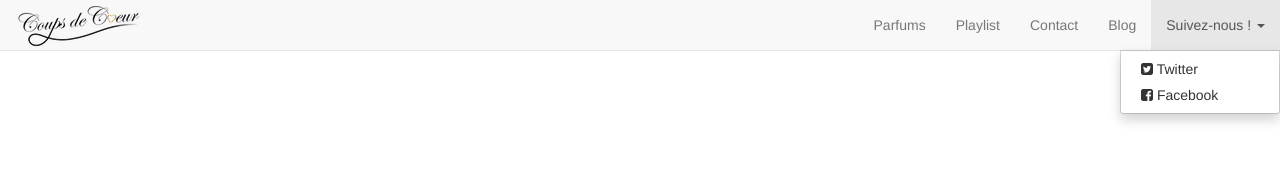
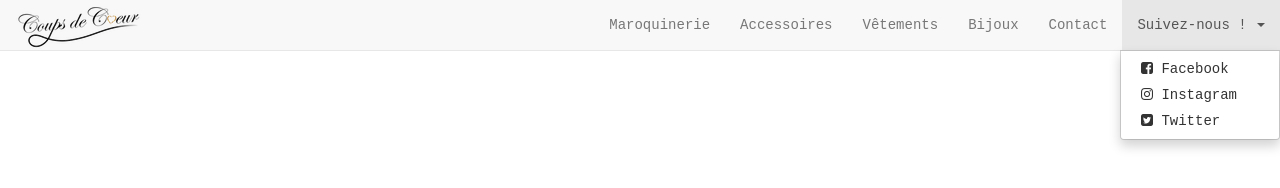
Before and after one commit to CedrickLefebvre/First-Web-Site, a plain HTML site: page index.html in a window 1280 px wide. Both pictures are taken after a click on the link "Suivez-nous !". Drawn offline with nearby package versions, Linux system fonts and the light colour scheme.

Commit message:
Modification de la police

```diff
--- /dev/null
+++ b/CSS/style.css
@@ -0,0 +1,10 @@
+.logo
+{
+	margin-top: -0.5em !important;
+
+}
+
+body
+{
+	font-family: monospace;
+}
--- a/index.html
+++ b/index.html
@@ -26,7 +26,8 @@
 
     <link href="https://maxcdn.bootstrapcdn.com/bootstrap/3.3.7/css/bootstrap.min.css" rel="stylesheet" >
     <link rel="stylesheet" href="https://maxcdn.bootstrapcdn.com/font-awesome/4.6.3/css/font-awesome.min.css">
-    <link href=“style.css" rel="stylesheet">
+    <link href="https://fonts.googleapis.com/css?family=Open+Sans:300,400,400i,700" rel="stylesheet">
+    <link rel="stylesheet" href="css/style.css">
 
     <!-- HTML5 shim and Respond.js for IE8 support of HTML5 elements and media queries -->
     <!--[if lt IE 9]>
@@ -47,7 +48,7 @@
             <span class="icon-bar"></span>
           </button>
           <a class="navbar-brand" href="index.html">
-            <img alt="Coups_de_coeur" src="images/logo.png" height="45px" style="margin-top: -10px;">
+            <img alt="Coups_de_coeur" src="images/logo.png" height="45px" class="logo">
 
           </a>
         </div>
@@ -60,22 +61,27 @@
           </ul> -->
           <ul class="nav navbar-nav navbar-right">
             <li>
-              <a href="/parfums.html">Parfums</a>
+              <a href="/maroquinerie.html">Maroquinerie</a>
             </li>
             <li>
-              <a href="/playlist.html">Playlist</a>
+              <a href="/accessoires.html">Accessoires</a>
             </li>
             <li>
-              <a href="/contact.html">Contact</a>
+              <a href="/vetements.html">Vêtements</a>
             </li>
             <li>
-              <a href="/blog">Blog</a>
+              <a href="/bijoux.html">Bijoux</a>
+            </li>
+             <li>
+              <a href="/contact.html">Contact</a>
             </li>
             <li class="dropdown">
               <a href="#" class="dropdown-toggle" data-toggle="dropdown">Suivez-nous ! <span class="caret"></span></a>
               <ul class="dropdown-menu" role="menu">
-                <li><a href="#"> <i class="fa fa-twitter-square"></i> Twitter</a></li>
-                <li><a href="#"> <i class="fa fa-facebook-square"></i> Facebook</a></li>
+                <li><a href="https://www.facebook.com/coupsdecoeur2016/"> <i class="fa fa-facebook-square"></i> Facebook</a></li>
+                <li><a href="http://instagram.com"> <i class="fa fa-instagram"></i> Instagram</a></li>
+                <li><a href="http://twitter.com"> <i class="fa fa-twitter-square"></i> Twitter</a></li>
+
               </ul>
             </li>
           </ul>
```
